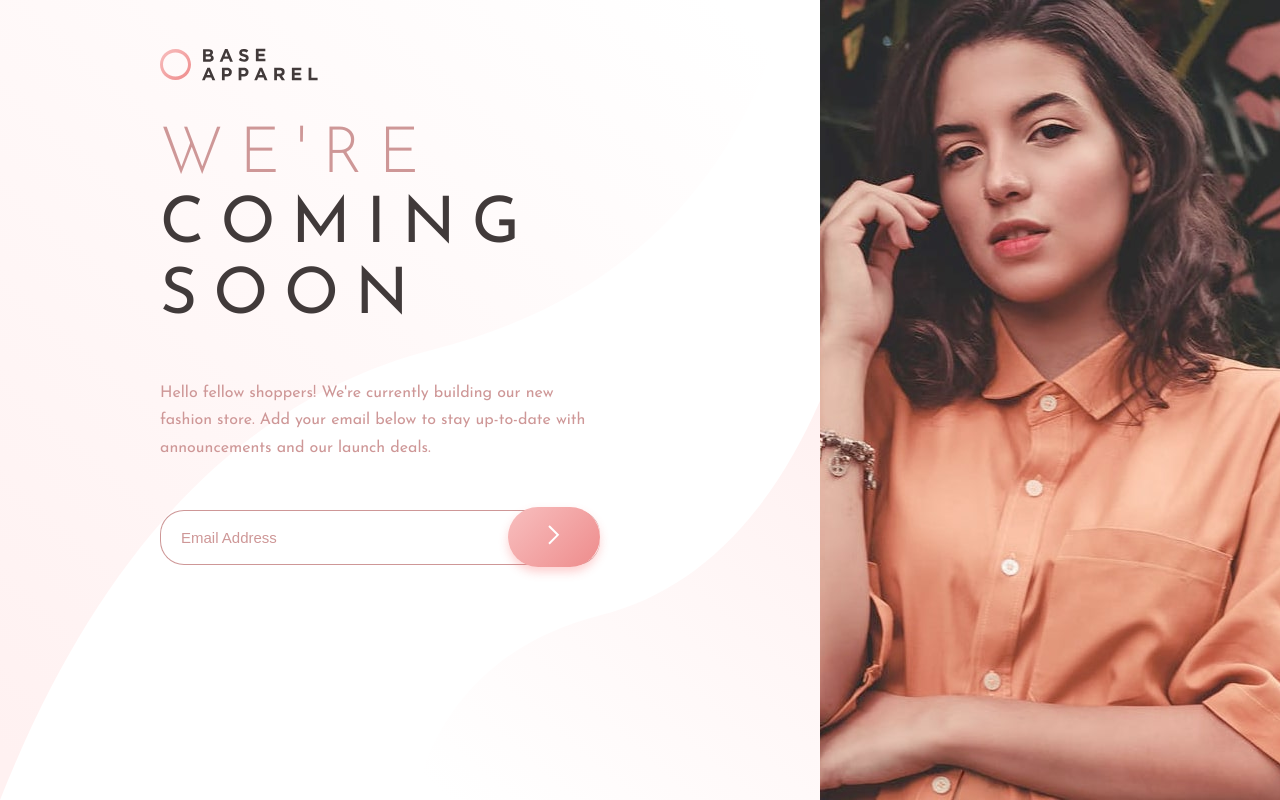
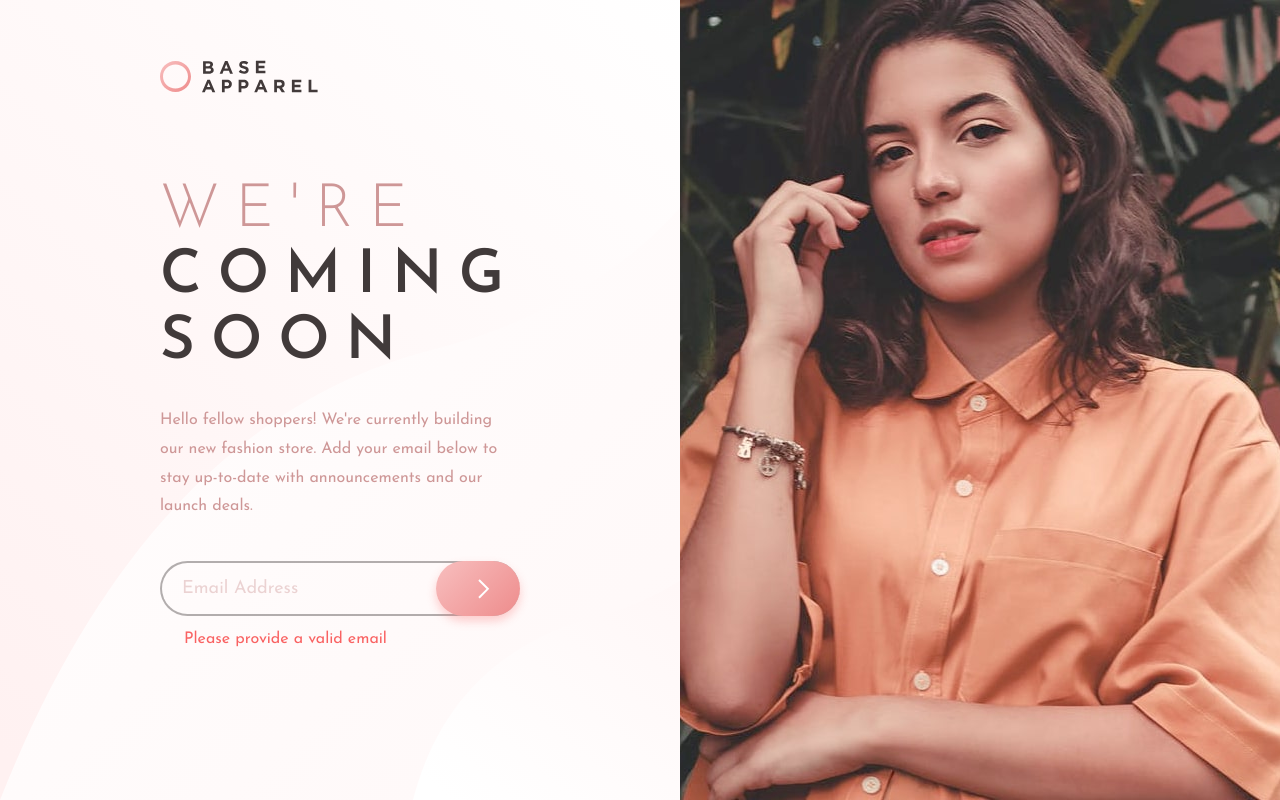
Before and after one commit to cgefx/base-apparel-challenge, a React (Create React App) app: page / in a window 1280 px wide. Built offline with nearby package versions, Linux system fonts and the light colour scheme.

Commit message:
finish text area and image resize

```diff
--- a/src/App.js
+++ b/src/App.js
@@ -1,13 +1,14 @@
 import React from 'react';
+import heroMobile from './assets/images/hero-mobile.jpg';
+import heroDeskTop from './assets/images/hero-desktop.jpg';
 
 import './styles/main.scss';
 
 function App() {
 	return (
-		<div className='wrapper'>
 		<div className='container'>
-				<div className='container__text'>
-					<div className='logo'>
+			<div className='text-box'>
+				<div className='logo-box'>
 					<svg xmlns='http://www.w3.org/2000/svg' width='158' height='33'>
 						<defs>
 							<linearGradient id='a' x1='0%' y1='0%' y2='100%'>
@@ -29,16 +30,19 @@ function App() {
 						</g>
 					</svg>
 				</div>
-					<div className='announce'>
-						<h1 className='announce__headline'>
-							<span className='announce__headline--accent'>We're </span> coming soon
+				<div className='image-box--mobile'>
+					<img src={heroMobile} alt='' />
+				</div>
+				<div className='text-box__inner'>
+					<h1 className='text-box__headline'>
+						<span className='text-box__headline--accent'>We're </span> coming soon
 					</h1>
-						<p className='paragraph announce__text'>
+					<p className='text-box__paragraph'>
 						Hello fellow shoppers! We're currently building our new fashion store. Add
 						your email below to stay up-to-date with announcements and our launch deals.
 					</p>
 
-						<div className='announce__form'>
+					<div className='text-box__form'>
 						<form action='' className='form'>
 							<div className='form__group row flex-center'>
 								<input
@@ -59,12 +63,13 @@ function App() {
 									</svg>
 								</button>
 							</div>
+							<div className='form__input--alert-text'>Please provide a valid email</div>
 						</form>
 					</div>
 				</div>
 			</div>
-
-				<div className='container__image'></div>
+			<div className='image-box'>
+				<img src={heroDeskTop} alt='' />
 			</div>
 		</div>
 	);
--- a/src/styles/abstracts/_media.scss
+++ b/src/styles/abstracts/_media.scss
@@ -60,7 +60,7 @@ min-width
 /*
 $breakpoint argument choices
 - bp600
-- bp900
+- bp1000
 - bp1200
 - bp1800
 */
@@ -73,9 +73,9 @@ $breakpoint argument choices
 		}
 	}
 
-	@if $breakpoint == bp900 {
-		@media only screen and (max-width: 56.25em) {
-			//900px
+	@if $breakpoint == bp1100 {
+		@media only screen and (max-width: 68.75em) {
+			//1100px
 			@content;
 		}
 	}
--- a/src/styles/base/_global.scss
+++ b/src/styles/base/_global.scss
@@ -2,8 +2,7 @@
 html,
 body {
 	margin: 0;
-	// height: 100%;
-	// width: 100%;
+	padding: 0;
 }
 
 *,
@@ -56,19 +55,13 @@ button {
 input {
 	border-radius: 0;
 	outline: 0;
+	border: none;
 	background-color: transparent;
 	&:focus {
 		outline: 0;
 	}
 	&::placeholder {
-		font-family: inherit;
 		color: inherit;
-	}
-	&:focus,
-	&:active {
-		&::placeholder {
-			opacity: 0.5;
-		}
 	}
 }
 
--- a/src/styles/components/_button.scss
+++ b/src/styles/components/_button.scss
@@ -5,10 +5,10 @@
 		background: linear-gradient(135deg, hsl(0, 80%, 86%), hsl(0, 74%, 74%));
 		text-transform: uppercase;
 		text-decoration: none;
-		padding: 1.8rem 4rem;
+		padding: 1.8rem 4.2rem;
 		box-shadow: 0 0.5rem 1rem hsla(0, 93%, 68%, 0.3);
 		display: inline-block;
-		border-radius: 50px;
+		border-radius: 28px;
 		transition: all 0.2s;
 		font-size: $default-font-size;
 		border-style: none;
--- a/src/styles/components/_form.scss
+++ b/src/styles/components/_form.scss
@@ -1,34 +1,57 @@
 .form {
-	margin: 4rem 0;
+	@include respond(bp1100) {
+		margin: 0 auto;
+		width: 90%;
+	}
 	&__group {
 		position: relative;
 		display: flex;
 		align-items: center;
-		width: 44rem;
+		justify-content: center;
 	}
 
 	&__input {
-		border: 0.5px solid $color-primary;
+		position: relative;
+		border: 2px solid $color-dark;
 		border-right: hidden;
-		border-radius: 24px;
-		font-size: 1.5rem;
+		border-radius: 28px;
+		opacity: 0.4;
+		margin: 0 auto;
 		color: $color-primary;
-		padding: 1.8rem 2rem;
-		height: 100%;
+		padding: 1.6rem 2rem;
+		font-size: 1.8rem;
 		width: 100%;
+		font-family: inherit;
+
+		&--alert-text {
+			// visibility: hidden;
+			color: $color-alert;
+			padding: 1.2rem;
+			margin-left: 1.2rem;
+			font-size: $default-font-size;
+			font-weight: 400;
+		}
 
 		&:focus {
-			outline: none;
-			opacity: 1;
+			opacity: 0.8;
+			color: $color-dark;
 		}
 
-		&:focus:invalid {
-			border: 1px solid $color-alert;
+		&:not(:placeholder-shown):invalid {
+			border: 2px solid $color-alert;
+			& + ::after {
+				content: url('../../assets/images/icon-error.svg');
+				position: absolute;
+				top: 1.5rem;
+				right: 10rem;
+			}
 		}
 	}
 
 	&__button {
 		position: absolute;
 		right: 0;
+		height: 100%;
+		width: 20%;
 	}
 }
--- a/src/styles/main.scss
+++ b/src/styles/main.scss
@@ -1,11 +1,7 @@
-// Abstracts
+@import url('https://fonts.googleapis.com/css2?family=Josefin+Sans:wght@300;400;600&display=swap');
 @import './abstracts/theme';
 @import './abstracts/media';
-// Base
 @import './base/global';
-// Fonts
-@import url('https://fonts.googleapis.com/css2?family=Josefin+Sans:wght@300;400;600&display=swap');
-
 @import './components/button';
 @import './components/form';
 
@@ -14,78 +10,115 @@ body {
 	color: $color-dark;
 	font-weight: 400;
 	line-height: 1.4;
-}
-
-.wrapper {
-	max-width: 1440px;
-	margin: 0 auto;
+	background: $color-gradient-light;
+	height: 100vh;
 }
 
 .container {
 	display: flex;
+	max-width: 1440px;
+	max-height: 800px;
+	height: 100vh;
 	margin: 0 auto;
 
-	&__text {
-		background-image: url('../assets/images/bg-pattern-desktop.svg');
-		background-size: cover;
-		background-repeat: no-repeat;
-		height: 80rem;
-	}
+	@include respond(bp1100) {
+		flex-direction: column;
 
-	&__image {
-		background-repeat: no-repeat;
-		background-image: url('../assets/images/hero-desktop.jpg');
-		height: auto;
-		width: 100%;
-		max-height: 85rem;
-		max-width: 100rem;
-		// background-size: cover;
-		background-position: center center;
+		height: 100vh;
+		max-height: none;
 	}
 }
 
-.logo {
-	padding-top: 4.8rem;
-	padding-left: 16rem;
-	display: flex;
-	height: auto;
+.logo-box {
+	margin: 6rem 16rem;
+
+	@include respond(bp1100) {
+		margin: 3.2rem;
+	}
 }
 
-.announce {
-	display: flex;
-	flex-direction: column;
-	justify-content: center;
-	align-items: flex-start;
-	width: 100%;
-	margin: 0 auto;
-	padding-left: 16rem;
-	padding-right: 22rem;
-	margin-top: 4rem;
+.text-box {
+	flex: 1;
+	padding: 0;
+	background-image: url('../assets/images/bg-pattern-desktop.svg');
+	background-repeat: no-repeat;
+
+	@include respond(bp1100) {
+		background-image: none;
+		background: $color-gradient-light;
+		flex: 0;
+	}
+
+	&__inner {
+		display: flex;
+		max-width: 44.2rem;
+		flex-direction: column;
+		margin: 8rem 16rem 14rem 16rem;
+		padding: 0;
+
+		@include respond(bp1100) {
+			// max-width:
+			width: auto;
+			margin: 8rem auto;
+			text-align: center;
+		}
+	}
 
 	&__headline {
-		max-width: 30rem;
 		text-transform: uppercase;
-		font-size: 6.4rem;
-		font-weight: 400;
+		display: flex;
+		flex-direction: column;
+		font-size: 6rem;
+		letter-spacing: 16px;
 		line-height: 1.1;
-		letter-spacing: 16px;
-		margin-bottom: 4.8rem;
+
+		@include respond(bp600) {
+			// max-width:
+			font-size: 5rem;
+		}
 
 		&--accent {
-			font-weight: 200;
+			font-weight: 300;
 			color: $color-primary;
 		}
 	}
 
-	&__text {
-		max-width: 45rem;
+	&__paragraph {
+		font-size: $default-font-size;
 		color: $color-primary;
-		margin-bottom: 4rem;
+		font-weight: 400;
+		line-height: 1.8;
+		margin: 3rem 0 4rem 0;
+
+		@include respond(bp600) {
+			padding: 0 4.2rem;
+		}
 	}
 }
 
-.paragraph {
-	font-size: $default-font-size;
-	margin: 0 0 0.8rem 0;
-	line-height: 1.7;
+.image-box {
+	max-width: 610px;
+
+	img {
+		width: auto;
+		height: 100%;
+		object-fit: cover;
+	}
+
+	@include respond(bp1100) {
+		display: none;
+	}
+
+	&--mobile {
+		display: none;
+		img {
+			width: 100%;
+			height: 100%;
+			object-fit: cover;
+		}
+
+		@include respond(bp1100) {
+			display: flex;
+		}
+	}
 }
```
Lines whose indentation alone changed are shown as unchanged.
